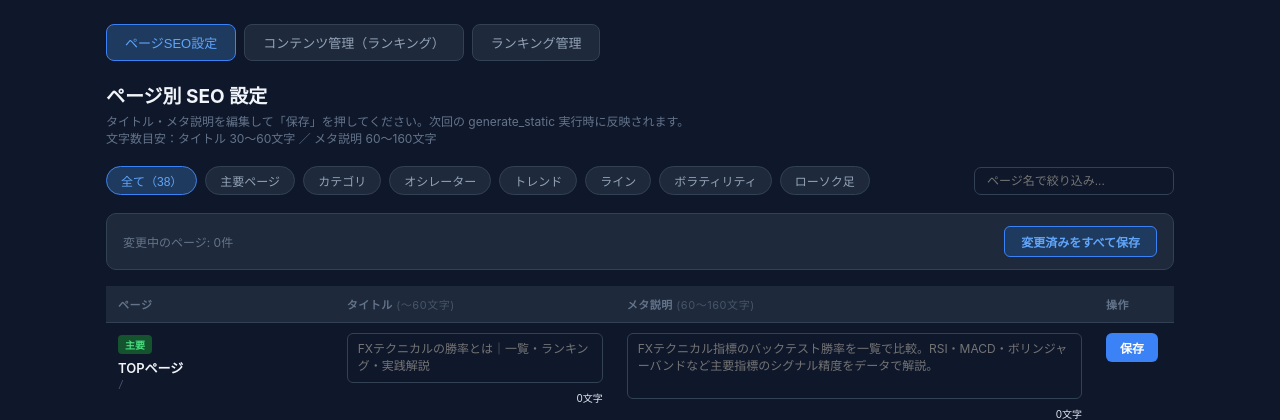
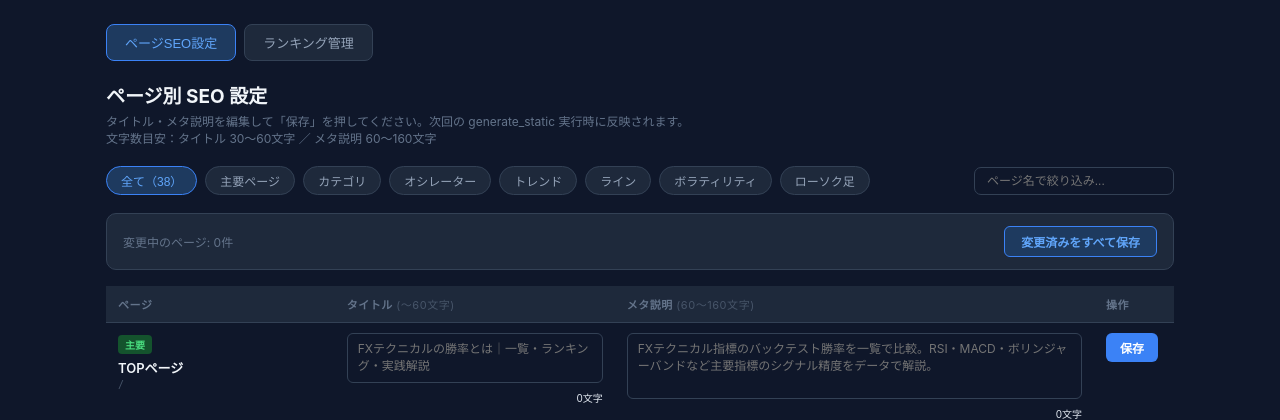
Before and after one commit to take04si-mycafolio/claude, a PHP site: page /forex_signal_db/admin/seo.php in a window 1280 px wide. Shown: the part 55-475 px from the top of the page. Run offline with PHP 8.4, Linux system fonts and the light colour scheme; the visitor is signed in with stand-in values (Sample User, id 1); data that the repository does not hold is empty.

Commit message:
SEO管理: コンテンツ管理（ランキング）タブを削除
https://claude.ai/code/session_01QN6byJG2WCoef2xcNq2uYw

```diff
--- a/forex_signal_tool/public_html/admin/seo.php
+++ b/forex_signal_tool/public_html/admin/seo.php
@@ -95,7 +95,6 @@ h2{font-size:19px;font-weight:700;color:#f1f5f9;margin-bottom:4px}
   <!-- ページ切り替えタブ -->
   <div class="main-tabs" style="display:flex;gap:8px;margin-bottom:20px;flex-wrap:wrap">
     <button class="main-tab active" onclick="switchMainTab(this,'seo')">ページSEO設定</button>
-    <button class="main-tab" onclick="switchMainTab(this,'content')">コンテンツ管理（ランキング）</button>
     <button class="main-tab" onclick="switchMainTab(this,'ranking')">ランキング管理</button>
   </div>
 
@@ -140,25 +139,6 @@ h2{font-size:19px;font-weight:700;color:#f1f5f9;margin-bottom:4px}
     </table>
   </div>
   </div><!-- /tab-seo -->
-
-  <!-- コンテンツ管理タブ（記事管理ページへ移動済み） -->
-  <div id="tab-content" style="display:none">
-  <h2>ランキングページ コンテンツ管理</h2>
-  <p class="subtitle">ランキングページのコンテンツは記事管理ページで管理します。</p>
-
-  <div class="cont-section" style="border-left:3px solid #3b82f6">
-    <h3 class="cont-title">📄 記事管理ページで編集</h3>
-    <p class="cont-sub" style="margin-bottom:16px">
-      ランキングページのタイトル・導入文・分析・考察・手法別おすすめはすべて
-      <strong style="color:#f1f5f9">記事管理ページ</strong> で編集できます。
-    </p>
-    <a href="/admin/articles.php"
-       style="display:inline-flex;align-items:center;gap:8px;background:#1e3a5f;color:#60a5fa;border:1px solid #3b82f6;border-radius:8px;padding:12px 24px;font-size:14px;font-weight:600;text-decoration:none;transition:background .15s"
-       onmouseover="this.style.background='#1e4a8f'" onmouseout="this.style.background='#1e3a5f'">
-      📄 記事管理ページへ移動 →
-    </a>
-  </div>
-  </div><!-- /tab-content -->
 
   <!-- ランキング管理タブ -->
   <div id="tab-ranking" style="display:none">
@@ -694,9 +674,7 @@ function switchMainTab(btn, id) {
   document.querySelectorAll('.main-tab').forEach(b => b.classList.remove('active'));
   btn.classList.add('active');
   document.getElementById('tab-seo').style.display     = id === 'seo'     ? '' : 'none';
-  document.getElementById('tab-content').style.display = id === 'content' ? '' : 'none';
   document.getElementById('tab-ranking').style.display = id === 'ranking' ? '' : 'none';
-  if (id === 'content' && !contentLoaded) initContent();
   if (id === 'ranking' && !rkInfoLoaded) initRankingTab();
 }
 
```
